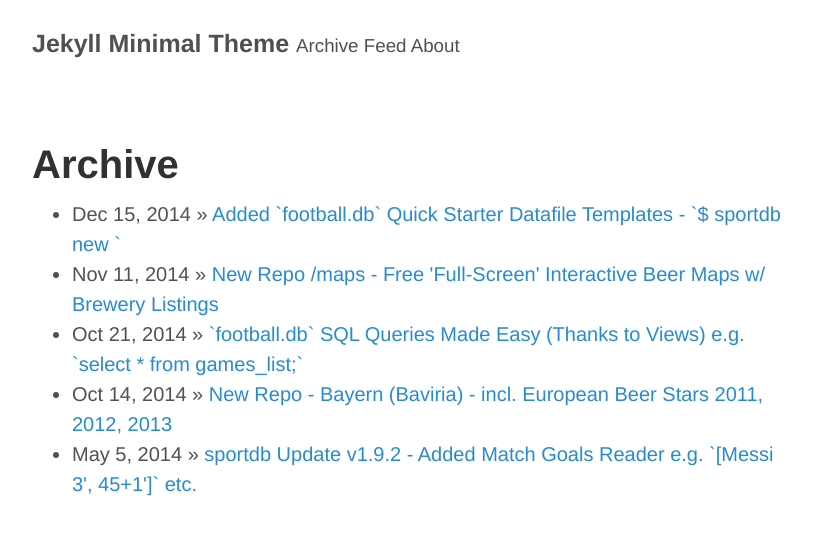
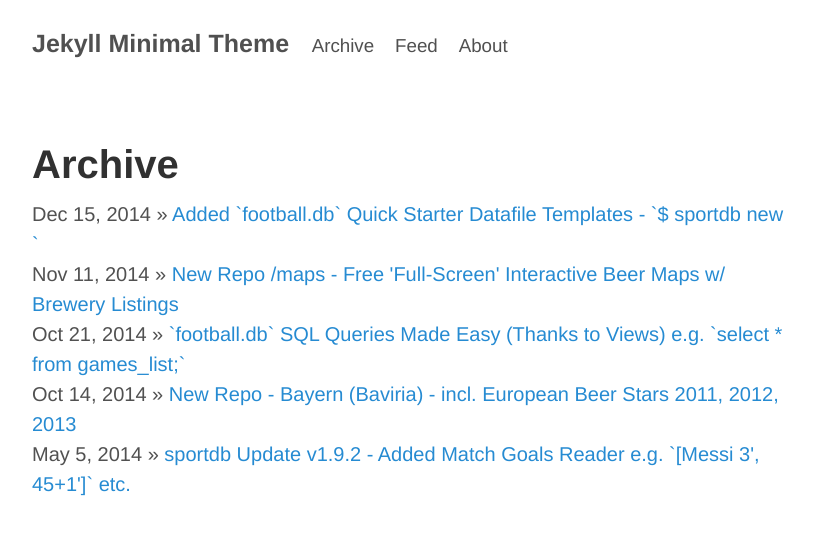
Before and after one commit to gledos/jekyll-minimal-theme-zh-cmn-hans, a Jekyll site: the page built from archive.html, in a window 1280 px wide. Shown: the top 535 px of the page, without its empty margins (228-1043 px from the left). Built offline with Jekyll 4.4.1, drawn with Linux system fonts in a browser that asks for light colours.

Commit message:
up archive

```diff
--- a/_layouts/default.html
+++ b/_layouts/default.html
@@ -13,13 +13,13 @@
    <h3 class="masthead-title">
      <a href="{{ site.url }}">{{ site.title }}</a>
      <small>
-      <a href="{{ site.url }}/archive.html">Archive</a>
+        &nbsp;&nbsp;&nbsp;<a href="{{ site.url }}/archive.html">Archive</a>
      </small>
      <small>
-      <a href="{{ site.url }}/feed.xml">Feed</a>
+       &nbsp;&nbsp;&nbsp;<a href="{{ site.url }}/feed.xml">Feed</a>
      </small>
      <small>
-      <a href="https://github.com/feedreader/jekyll-minimal-theme">About</a>
+       &nbsp;&nbsp;&nbsp;<a href="https://github.com/feedreader/jekyll-minimal-theme">About</a>
      </small>
    </h3>
 </header>
--- a/archive.html
+++ b/archive.html
@@ -5,14 +5,14 @@
 
 <h1>Archive</h1>
 
-<ul>
 {% for post in site.posts %}
-  <li>
-    {{ post.date | date: "%b %-d, %Y" }}
-       »
-    <a href="{{ site.url }}{{ post.url }}">
-      {{ post.title }}
-    </a>
-  </li>
+
+<div>
+  {{ post.date | date: "%b %-d, %Y" }}
+     »
+  <a href="{{ site.url }}{{ post.url }}">
+    {{ post.title }}
+  </a>
+</div>
+
 {% endfor %}
-</ul>
```
